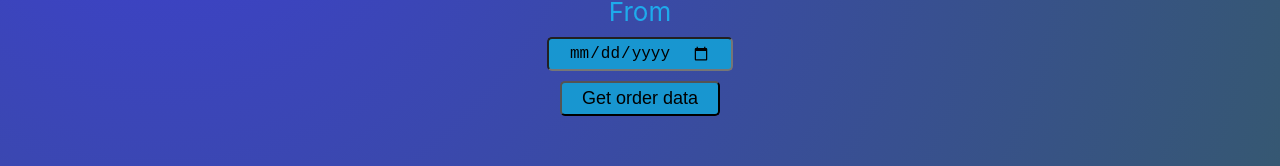
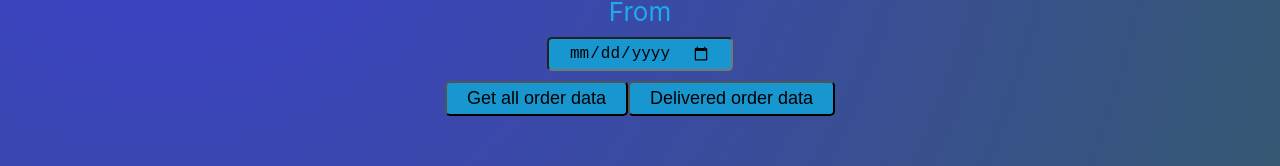
Before and after one commit to nasimreza72/ERP-Dashboard, a React (Create React App) app: page / in a window 1280 px wide. Shown: the part 359-525 px from the top of the page. Built offline with nearby package versions, Linux system fonts and the light colour scheme.

Commit message:
added getallDataButton

```diff
--- a/src/App.css
+++ b/src/App.css
@@ -36,6 +36,10 @@
   font-family:Verdana, Geneva, Tahoma, sans-serif;
 }
 
+.buttonList{
+  display: flex;
+}
+
 button, input{
   margin-top: 10px;
   font-size: large;
--- a/src/App.js
+++ b/src/App.js
@@ -6,24 +6,21 @@ function App() {
   const [helperVeribale, setHelperVeriable] = useState(false);
   const [url, setUrl] = useState("");
 
-  const dateRef = useRef();
+  const dateRef = useRef("Please add date");
 
   function callDatabase() {
 
   setHelperVeriable(true)
 
-   // let url = "http://localhost:3001/api/getUrl/";
    let url = "https://staging31.henrikk.sg-host.com/two/en/wp-json/wc/v3/orders?consumer_key=ck_b51b515df3f1dad1e258662058d23e36d856f673&consumer_secret=cs_17ca613d0bb25fcd36852fb305a4e14925c2be08";
 
     fetch(url)
       .then((response) => response.json())
       .then((result) => {
 
-        console.log(dateRef.current.value)
-
         ////////////// Filtered by Date
 
-        let startDate = new Date(dateRef.current.value); //Date formet (year-month-date)
+        let startDate = new Date(dateRef.current.value ? dateRef.current.value : null); //Date formet (year-month-date)
         let endDate = new Date(); // will get automatically today's date or else type date manually
 
         let resultProductData = result.filter( order => {
@@ -39,6 +36,45 @@ function App() {
 
       });
   }
+
+////// Call database for shipped ored
+
+
+function callForCompletedOrderData() {
+
+  setHelperVeriable(true)
+
+   let url = "https://staging31.henrikk.sg-host.com/two/en/wp-json/wc/v3/orders?consumer_key=ck_b51b515df3f1dad1e258662058d23e36d856f673&consumer_secret=cs_17ca613d0bb25fcd36852fb305a4e14925c2be08";
+
+    fetch(url)
+      .then((response) => response.json())
+      .then((result) => {
+
+        ////////////// Filtered by Date
+
+       let startDate = new Date(dateRef.current.value ? dateRef.current.value : null ); //Date formet (year-month-date)
+       let endDate = new Date(); // will get automatically today's date or else type date manually
+
+        let getCompletedOrderData = result.filter( order => {
+          return order.status == "completed"
+        });
+
+        let getCompletedOrderDataFilteredByDate = getCompletedOrderData.filter( order => {
+          let date = new Date( order.date_created );
+          return (date >= startDate && date <= endDate);
+
+          });
+
+        setUrlList(getCompletedOrderDataFilteredByDate)
+
+        //////////
+
+       // setUrlList(result)
+
+      });
+  }
+
+//////////
 
   function addToDatabase() {
     let sendUrl = {
@@ -71,7 +107,10 @@ function App() {
         <div className="label">From</div>
         <input type="date" ref={dateRef}></input>
 
-        <button onClick={() => callDatabase()}>Get order data</button>
+       <div className="buttonList">
+        <button onClick={() => callDatabase()}>Get all order data</button>
+        <button onClick={() => callForCompletedOrderData()}>Delivered order data</button>
+       </div>
 
         <div className="orderTableParent">
 
```
